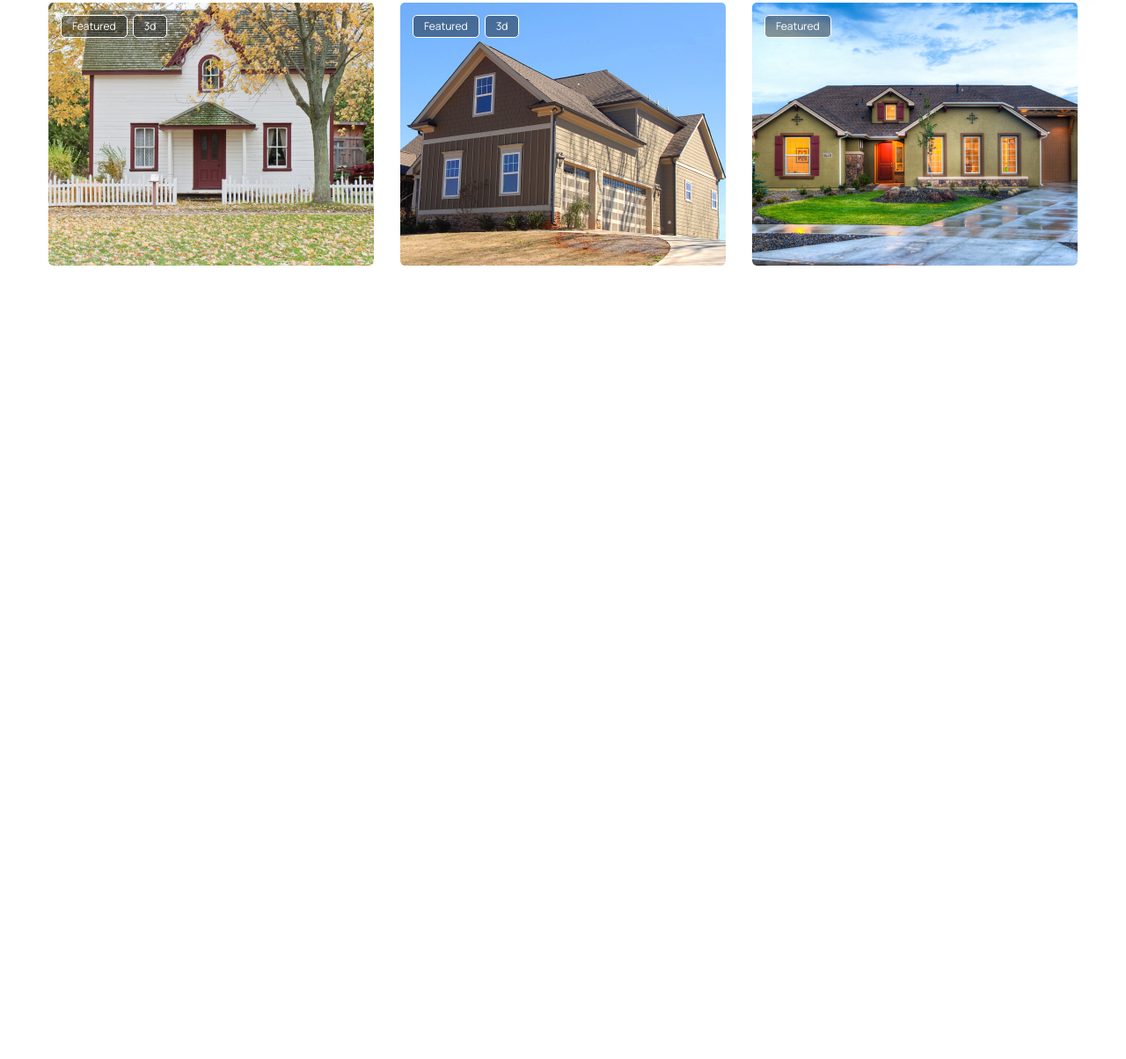
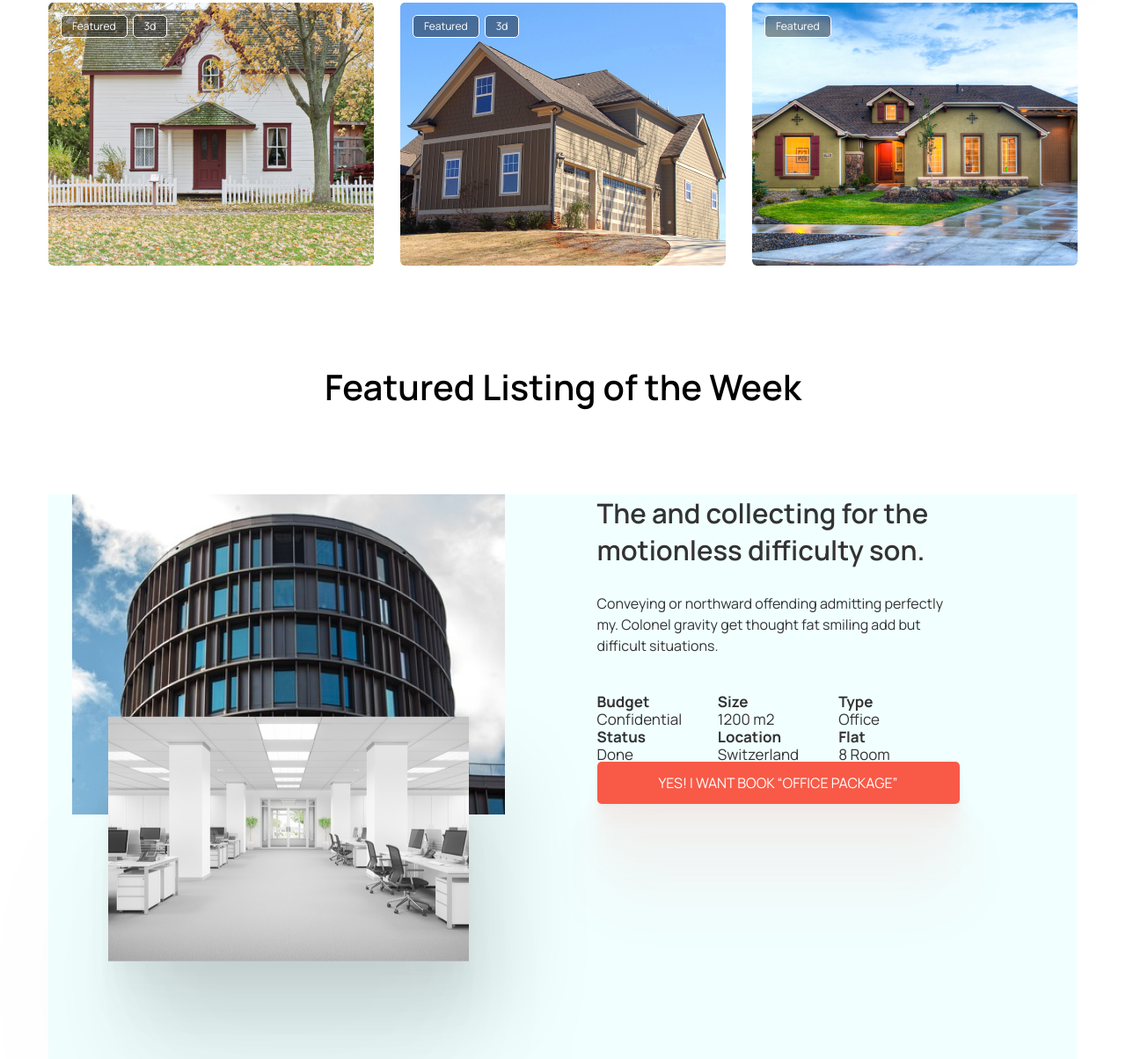
Before and after one commit to Dimentiy88/RealEstate, a plain HTML site: page index.html in a window 1280 px wide. Shown: the part 1876-3080 px from the top of the page at 88% size. Before the commit the page ends 2288 px from the top, so only its background shows below. Drawn offline with nearby package versions, Linux system fonts and the light colour scheme.

Commit message:
add featured section

```diff
--- a/css/style.css
+++ b/css/style.css
@@ -697,4 +697,92 @@ body {
   left: 0;
   object-fit: cover;
 }
+
 /* ============================= */
+
+.featured {
+}
+.featured__container {
+}
+.featured__title {
+  margin-bottom: 95px;
+}
+
+.featured__body {
+  display: grid;
+  grid-template-columns: repeat(2, 1fr);
+  gap: 77px;
+  background: #f1ffff;
+}
+.featured__images {
+}
+.featured__content {
+}
+
+.images-featured {
+  display: grid;
+  justify-items: center;
+}
+.images-featured__item {
+}
+.images-featured__item img {
+  max-width: 100%;
+}
+.images-featured__item_mini {
+  margin-right: 20px;
+  margin-left: 20px;
+  filter: drop-shadow(0px 163px 80px rgba(0, 0, 0, 0.04))
+    drop-shadow(0px 105.648px 46.8519px rgba(0, 0, 0, 0.0303704))
+    drop-shadow(0px 62.7852px 25.4815px rgba(0, 0, 0, 0.0242963))
+    drop-shadow(0px 32.6px 13px rgba(0, 0, 0, 0.02))
+    drop-shadow(0px 13.2815px 6.51852px rgba(0, 0, 0, 0.0157037))
+    drop-shadow(0px 3.01852px 3.14815px rgba(0, 0, 0, 0.00962963))
+    drop-shadow(48px 58px 44px rgba(0, 0, 0, 0.09));
+  transform: translate(0, -40%);
+}
+
+.content-featured {
+}
+.content-featured__body {
+  max-width: 412px;
+}
+.content-featured__title {
+  font-weight: 600;
+  font-size: 31px;
+  line-height: 42px;
+  margin-bottom: 28px;
+}
+.content-featured__text {
+  line-height: 1.5;
+  margin-bottom: 40px;
+}
+.content-featured__options {
+  display: grid;
+  grid-template-columns: repeat(3, 1fr);
+}
+.content-featured__link {
+  box-shadow: 0 2px 3px 0 rgba(248, 90, 71, 0.02),
+    0 8px 7px 0 rgba(248, 90, 71, 0.03), 0 20px 13px 0 rgba(248, 90, 71, 0.04),
+    0 39px 25px 0 rgba(248, 90, 71, 0.04), 0 65px 47px 0 rgba(248, 90, 71, 0.05),
+    0 100px 80px 0 rgba(248, 90, 71, 0.07);
+  background: #f85a47;
+  border-radius: 5px;
+  color: #fff;
+  text-transform: uppercase;
+  padding: 16px 37px;
+  display: block;
+  text-align: center;
+}
+
+.options-content-featured {
+}
+.options-content-featured__item {
+}
+.options-content-featured__lable {
+  font-weight: 700;
+  font-size: 17px;
+  line-height: 23px;
+}
+.options-content-featured__value {
+  font-size: 17px;
+}
--- a/index.html
+++ b/index.html
@@ -320,6 +320,84 @@
             </div>
           </div>
         </section>
+        <section class="page__featured featured">
+          <div class="featured__container">
+            <h2 class="featured__title title title_center">
+              Featured Listing of the Week
+            </h2>
+            <div class="featured__body">
+              <div class="featured__images images-featured">
+                <div class="images-featured__item">
+                  <img
+                    src="./img/main/featured/01.jpg"
+                    alt="featured-image"
+                    width="492"
+                    height="364"
+                  />
+                </div>
+                <div class="images-featured__item images-featured__item_mini">
+                  <img
+                    src="./img/main/featured/02.jpg"
+                    alt="featured-image"
+                    width="410"
+                    height="278"
+                  />
+                </div>
+              </div>
+              <div class="featured__content content-featured">
+                <div class="content-featured__body">
+                  <h3 class="content-featured__title">
+                    The and collecting for the motionless difficulty son.
+                  </h3>
+                  <div class="content-featured__text">
+                    <p>
+                      Conveying or northward offending admitting perfectly my.
+                      Colonel gravity get thought fat smiling add but difficult
+                      situations.
+                    </p>
+                  </div>
+                  <div
+                    class="content-featured__options options-content-featured"
+                  >
+                    <div class="options-content-featured__item">
+                      <div class="options-content-featured__lable">Budget</div>
+                      <div class="options-content-featured__value">
+                        Confidential
+                      </div>
+                    </div>
+                    <div class="options-content-featured__item">
+                      <div class="options-content-featured__lable">Size</div>
+                      <div class="options-content-featured__value">1200 m2</div>
+                    </div>
+                    <div class="options-content-featured__item">
+                      <div class="options-content-featured__lable">Type</div>
+                      <div class="options-content-featured__value">Office</div>
+                    </div>
+                    <div class="options-content-featured__item">
+                      <div class="options-content-featured__lable">Status</div>
+                      <div class="options-content-featured__value">Done</div>
+                    </div>
+                    <div class="options-content-featured__item">
+                      <div class="options-content-featured__lable">
+                        Location
+                      </div>
+                      <div class="options-content-featured__value">
+                        Switzerland
+                      </div>
+                    </div>
+                    <div class="options-content-featured__item">
+                      <div class="options-content-featured__lable">Flat</div>
+                      <div class="options-content-featured__value">8 Room</div>
+                    </div>
+                  </div>
+                  <a href="" class="content-featured__link"
+                    >YES! I WANT BOOK “OFFICE PACKAGE”</a
+                  >
+                </div>
+              </div>
+            </div>
+          </div>
+        </section>
       </main>
       <footer class="footer"></footer>
     </div>
```
Also changed, not shown: img/main/featured/01.jpg (added), img/main/featured/02.jpg (added).
